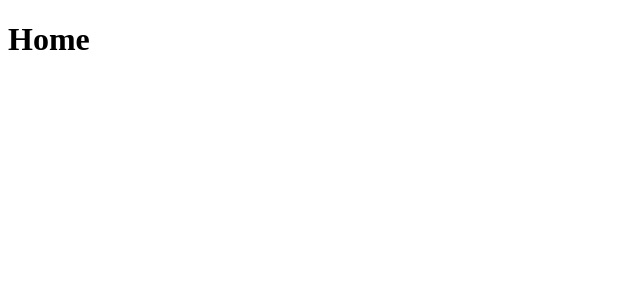
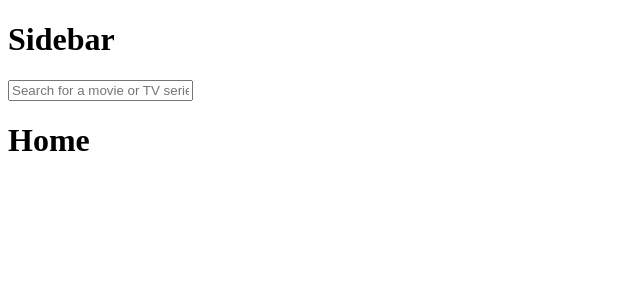
Before and after one commit to eburza/entertainment-web-app, a React (Create React App) app in the folder client/: page / in a window 1280 px wide. Shown: the top 300 px of the page, without its empty margins (0-640 px from the left). Built offline with nearby package versions, Linux system fonts and the light colour scheme.

Commit message:
Add layout component

```diff
--- a/client/src/App.tsx
+++ b/client/src/App.tsx
@@ -1,5 +1,6 @@
 import React from 'react';
 import { BrowserRouter as Router, Route, Routes } from 'react-router-dom';
+import Layout from './components/layout/Layout';
 import Home from './pages/Home';
 import Movies from './pages/Movies';
 import TVSeries from './pages/TVSeries';
@@ -10,10 +11,12 @@ function App() {
     <React.StrictMode>
       <Router>
         <Routes>
-          <Route path="/" element={<Home />} />
-          <Route path="/movies" element={<Movies />} />
-          <Route path="/tv-series" element={<TVSeries />} />
-          <Route path="/bookmarked" element={<Bookmarked />} />
+          <Route path="/" element={<Layout />}>
+            <Route index element={<Home />} />
+            <Route path="/movies" element={<Movies />} />
+            <Route path="/tv-series" element={<TVSeries />} />
+            <Route path="/bookmarked" element={<Bookmarked />} />
+          </Route>
         </Routes>
       </Router>
     </React.StrictMode>
--- /dev/null
+++ b/client/src/components/layout/Layout.tsx
@@ -0,0 +1,13 @@
+import { Outlet } from 'react-router-dom';
+import SearchBar from './SearchBar';
+import Sidebar from './Sidebar';
+
+export default function Layout() {
+  return (
+    <div>
+      <Sidebar />
+      <SearchBar />
+      <Outlet />
+    </div>
+  );
+}
--- /dev/null
+++ b/client/src/components/layout/SearchBar.tsx
@@ -0,0 +1,7 @@
+export default function SearchBar() {
+  return (
+    <div>
+      <input type="text" placeholder="Search for a movie or TV series" />
+    </div>
+  );
+}
--- /dev/null
+++ b/client/src/components/layout/Sidebar.tsx
@@ -0,0 +1,7 @@
+export default function SearchBar() {
+  return (
+    <div>
+      <h1>Sidebar</h1>
+    </div>
+  );
+}
```
Also changed, not shown: client/src/types/interface.ts (added, +18 -0 lines).
